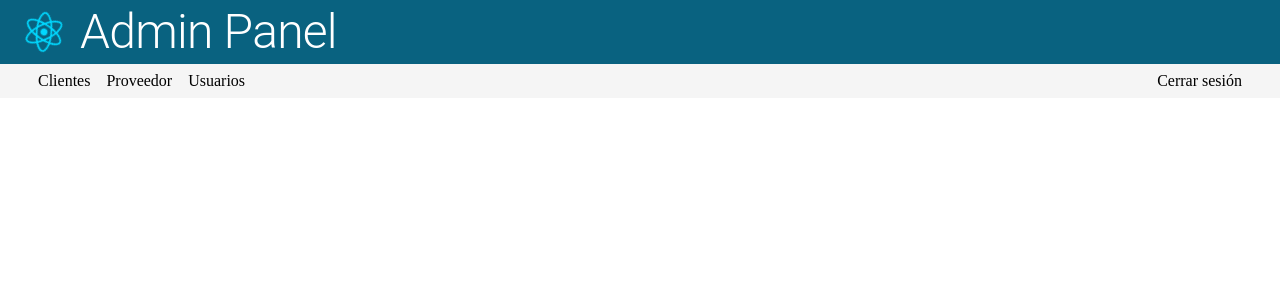
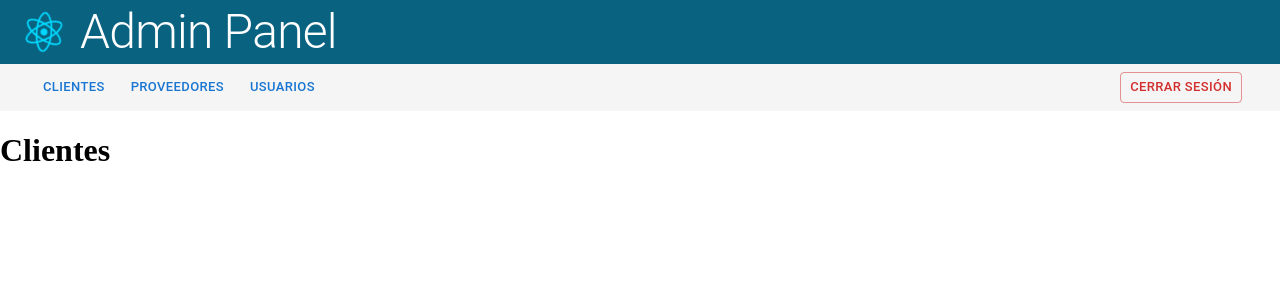
Before and after one commit to AndresFelipeMunozAguilar/react_router_learning-taller_entornos, a React (Vite) app: page / in a window 1280 px wide. Shown: the top 300 px of the page. Built offline with nearby package versions, Linux system fonts and the light colour scheme.

Commit message:
AGREGAR PAGINAS A LAS RUTAS Y MOSTRARLAS CON UN CLICK

```diff
--- a/src/App.jsx
+++ b/src/App.jsx
@@ -1,10 +1,16 @@
 import React from 'react';
-import { AppBar, Toolbar, Typography, Box, Link } from '@mui/material';
+import { AppBar, Toolbar, Typography, Box, Button } from '@mui/material';
 import './App.css';
-
+import { Outlet } from "react-router-dom";
+import { NavLink } from 'react-router';
+import Clients from './Pages/Clients.jsx';
+import Providers from './Pages/Providers.jsx';
+import Users from './Pages/Users.jsx';
+import LogOut from './Pages/LogOut.jsx';
 
 const App = () => {
   return (
+    <>
       <div>
         {/* Barra superior */}
         <AppBar position="static" sx={{ backgroundColor: '#096280' }}>
@@ -22,7 +28,6 @@ const App = () => {
             </Typography>
           </Toolbar>
         </AppBar>
-
         {/* Barra de navegación */}
         <Box
           component="nav"
@@ -37,25 +42,39 @@ const App = () => {
           }}
         >
           <Box sx={{ display: 'flex', gap: '16px' }}>
-          <Link href="/clients" color="inherit" underline="hover">
+            <NavLink to="/clients"
+            >
+              <Button variant="text" size="small">
                 Clientes
-          </Link>
-          <Link href="/provider" color="inherit" underline="hover">
-            Proveedor
-          </Link>
-          <Link href="/user" color="inherit" underline="hover">
+              </Button>
+            </NavLink>
+            <NavLink to="/providers" >
+              <Button variant="text" size="small">
+                Proveedores
+              </Button>
+            </NavLink>
+            <NavLink to="/users" >
+              <Button variant="text" size="small">
                 Usuarios
-          </Link>
+              </Button>
+            </NavLink>
           </Box>
-
-
           <Box>
-          <Link href="/log-out" color="inherit" underline="hover">
+            <NavLink to="/log-out">
+              <Button
+                variant="outlined"
+                size="small"
+                color="error"
+              >
                 Cerrar sesión
-          </Link>
+              </Button>
+            </NavLink>
           </Box>
         </Box>
       </div>
+
+      <Outlet />
+    </>
   );
 };
 
--- a/src/main.jsx
+++ b/src/main.jsx
@@ -1,9 +1,24 @@
 import { StrictMode } from 'react'
 import { createRoot } from 'react-dom/client'
 import App from './App.jsx'
+import { BrowserRouter, Routes, Route } from 'react-router'
+import Clients from './Pages/Clients.jsx'
+import Providers from './Pages/Providers.jsx'
+import Users from './Pages/Users.jsx'
+import Logout from './Pages/LogOut.jsx'
 
 createRoot(document.getElementById('root')).render(
   <StrictMode>
-    <App />
+    <BrowserRouter>
+      <Routes>
+        <Route path="/" element={<App />}>
+          <Route index element={<Clients />} />
+          <Route path="clients" element={<Clients />} />
+          <Route path="providers" element={<Providers />} />
+          <Route path="users" element={<Users />} />
+          <Route path="log-out" element={<Logout />} />
+        </Route>
+      </Routes>
+    </BrowserRouter>
   </StrictMode>,
 )
```
Lines whose indentation alone changed are shown as unchanged.
